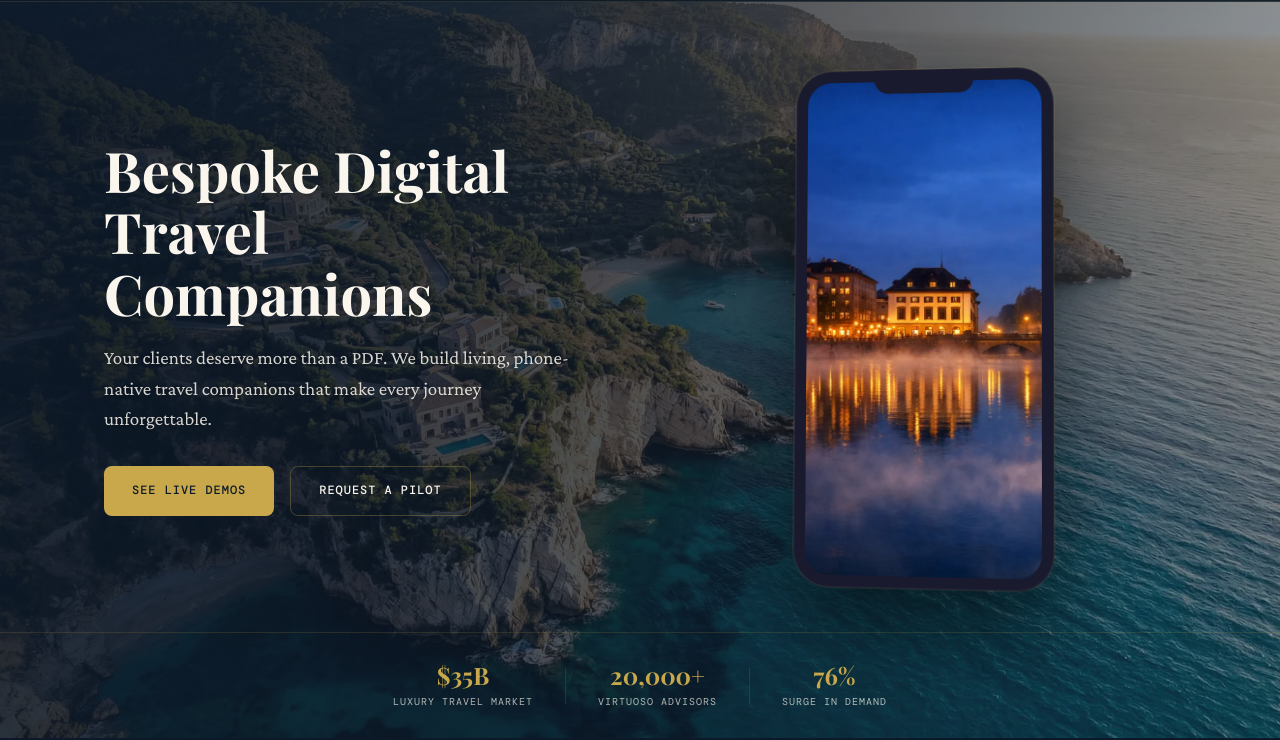
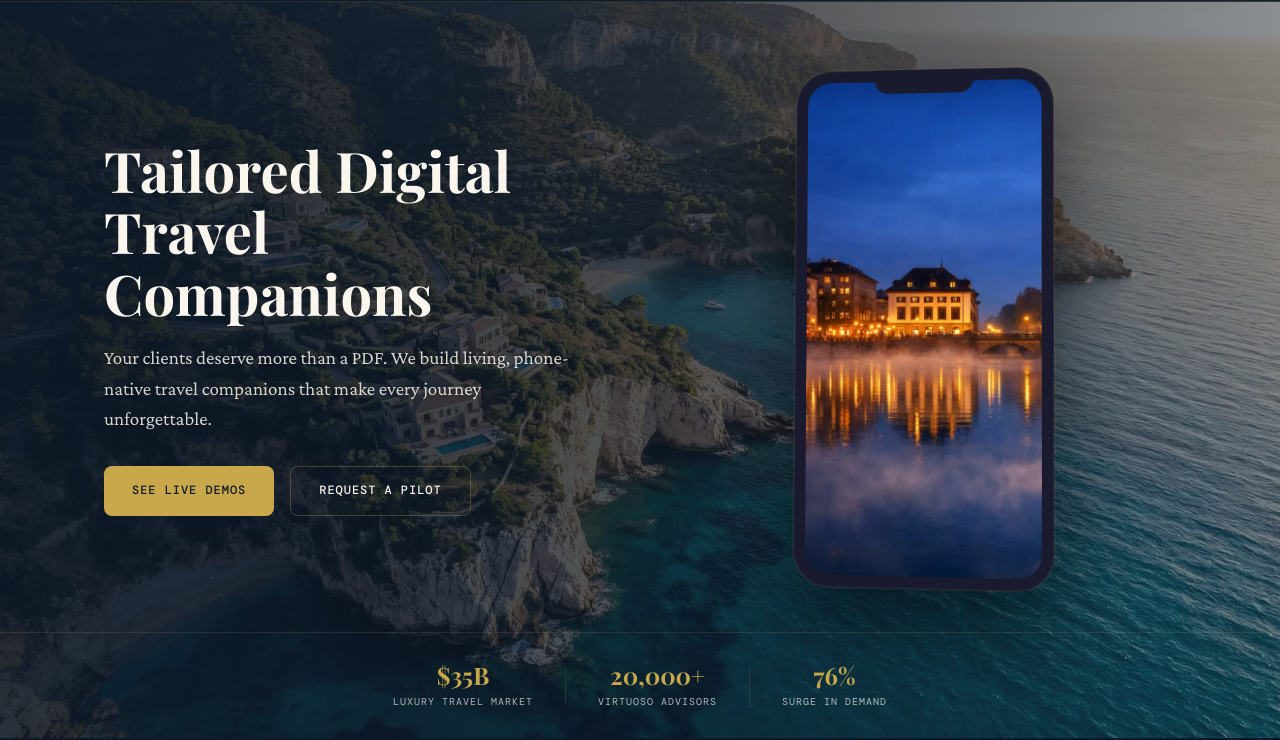
Before and after one commit to jhwiv/alterra-digital, a plain HTML site: page index.html in a window 1280 px wide. Shown: the part 62-802 px from the top of the page. Drawn offline with nearby package versions, Linux system fonts and the light colour scheme; a web font is replaced by a local one.

Commit message:
Change Bespoke to Tailored in hero and meta

```diff
--- a/index.html
+++ b/index.html
@@ -20,8 +20,8 @@
 
 <meta charset="UTF-8">
 <meta name="viewport" content="width=device-width, initial-scale=1.0">
-<title>Alterra Digital — Bespoke Digital Travel Companions</title>
-<meta name="description" content="Alterra Digital builds bespoke digital travel companions for luxury travel advisors. Your trip. Their phone. A living guide.">
+<title>Alterra Digital — Tailored Digital Travel Companions</title>
+<meta name="description" content="Alterra Digital builds tailored digital travel companions for luxury travel advisors. Your trip. Their phone. A living guide.">
 
 <link rel="preconnect" href="https://fonts.googleapis.com">
 <link rel="preconnect" href="https://fonts.gstatic.com" crossorigin>
@@ -77,7 +77,7 @@
   </div>
   <div class="hero-inner">
     <div class="hero-left">
-      <h1 class="hero-title hero-animate" data-delay="200">Bespoke Digital<br>Travel Companions</h1>
+      <h1 class="hero-title hero-animate" data-delay="200">Tailored Digital<br>Travel Companions</h1>
       <p class="hero-subtitle hero-animate" data-delay="400">Your clients deserve more than a PDF. We build living, phone-native travel companions that make every journey unforgettable.</p>
       <div class="hero-ctas hero-animate" data-delay="600">
         <a href="#demos" class="btn btn-gold">See Live Demos</a>
```
